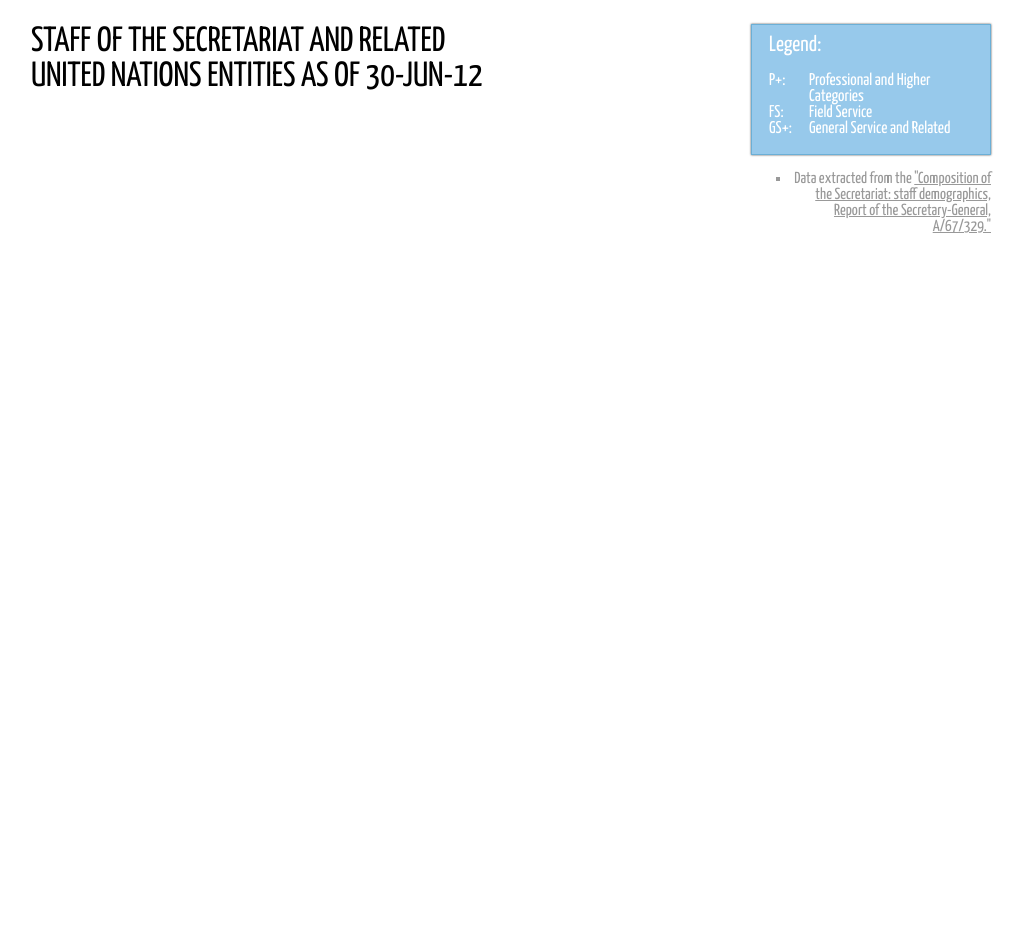
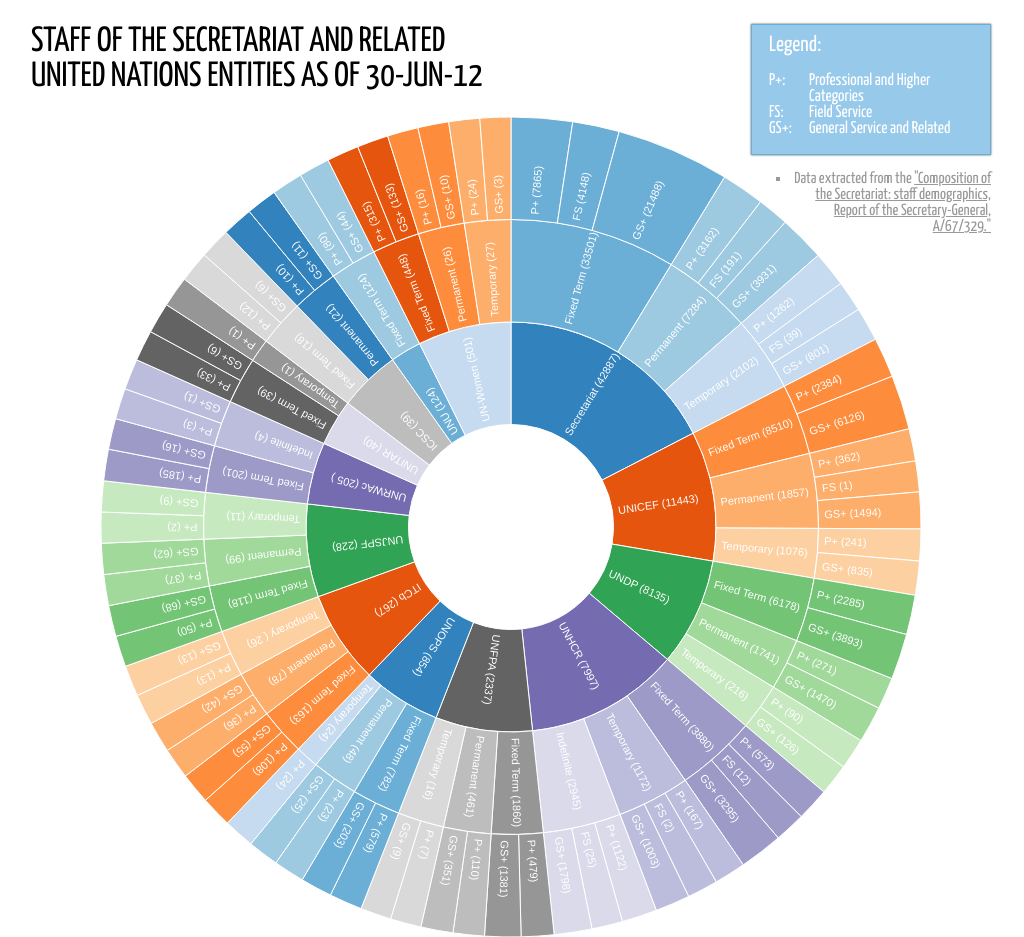
Before and after one commit to Torbunde/Terve, a plain HTML site: page index.html in a window 1280 px wide. Shown: the whole page, without its empty margins (129-1153 px from the left). Drawn offline with nearby package versions, Linux system fonts and the light colour scheme; no server answers; a web font is replaced by a local one.

Commit message:
Update index.html

```diff
--- a/index.html
+++ b/index.html
@@ -153,7 +153,7 @@
         .innerRadius(function (d) { return Math.max(0, y(d.y)); })
         .outerRadius(function (d) { return Math.max(0, y(d.y + d.dy)); });
 
-      d3.json("UNStaffByEntity.txt", function (error, root) {
+      d3.json("UNStaffByEntity.json", function (error, root) {
           var g = svg.selectAll("g")
           .data(partition.nodes(root))
           .enter().append("g");
```
